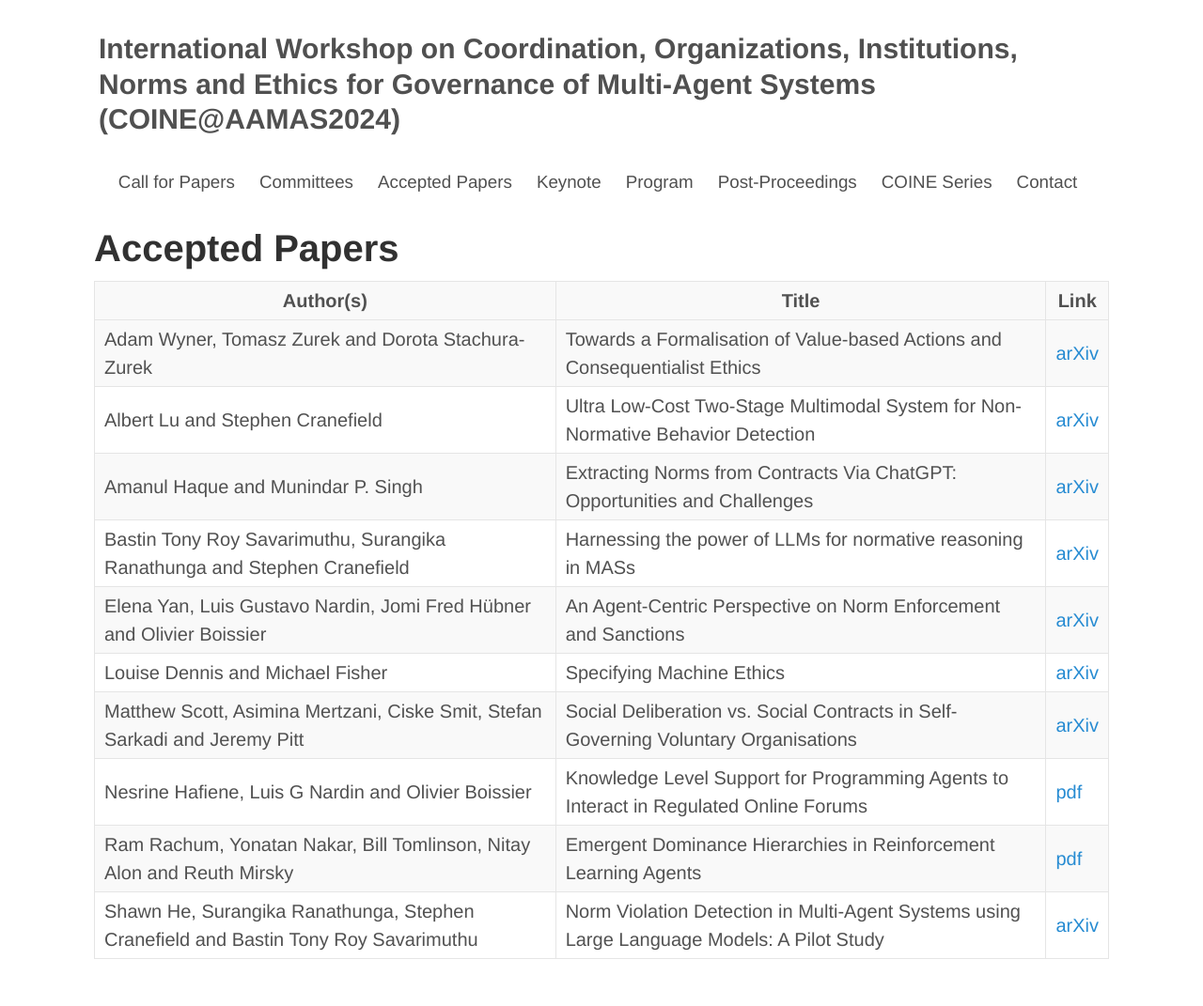
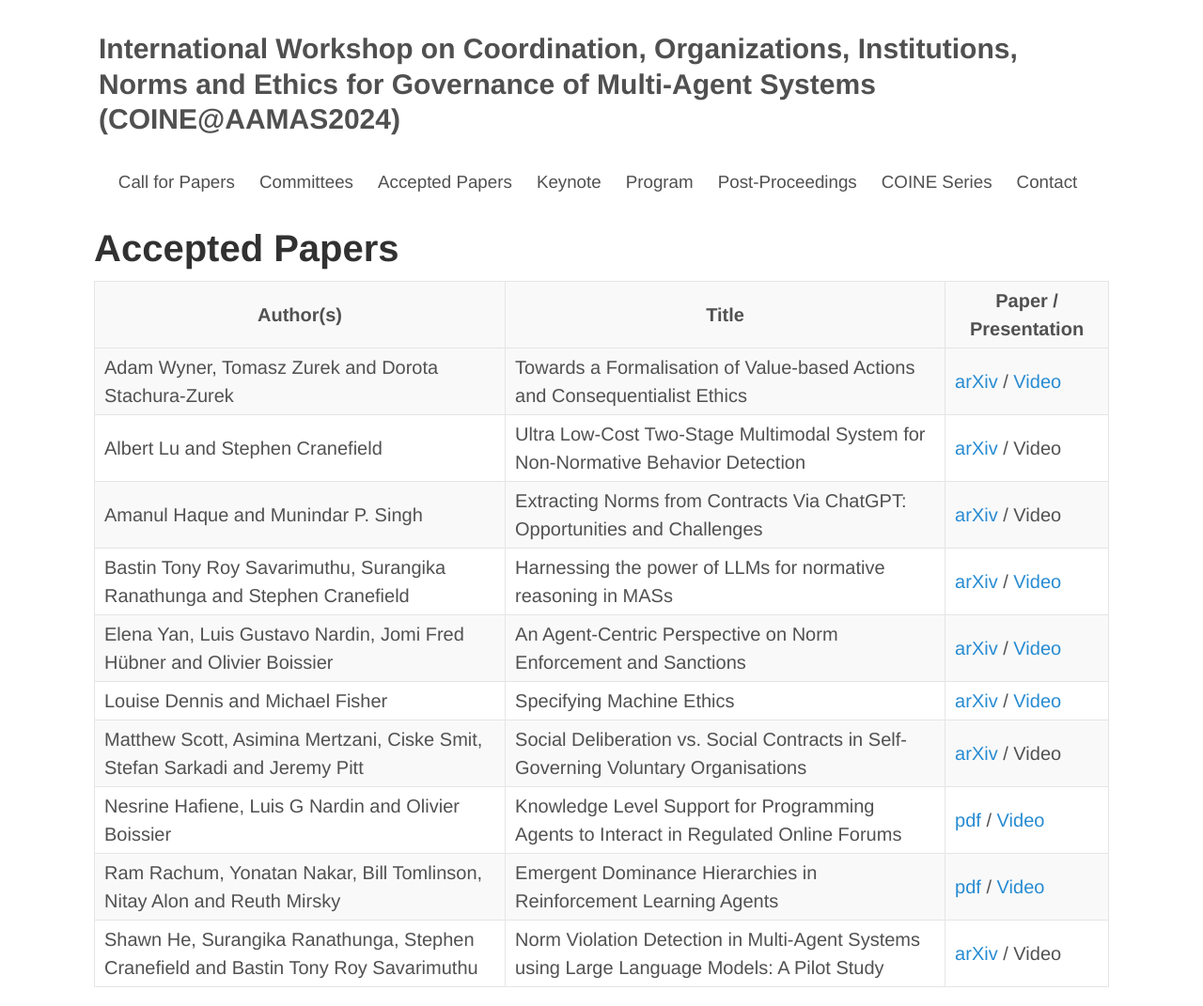
Before and after one commit to coin-workshop/coine-2024-auckland, a Jekyll site: the page built from accepted_papers.md, in a window 1280 px wide. Shown: the whole page at 94% size. Built offline with Jekyll 4.4.1, drawn with Linux system fonts in a browser that asks for light colours; before the commit the page ends 1041 px from its top, so only the background shows below that.

Commit message:
Added video to accepted papers/link post-proceedings

```diff
--- a/accepted_papers.md
+++ b/accepted_papers.md
@@ -4,15 +4,15 @@ title: Accepted Papers
 
 # Accepted Papers
 
-| Author(s) | Title | Link |
-|-----------|-------|------|
-| Adam Wyner, Tomasz Zurek and Dorota Stachura-Zurek                                 | Towards a Formalisation of Value-based Actions and Consequentialist Ethics | [arXiv](https://arxiv.org/abs/2403.16719){:target="_blank"} |
-| Albert Lu and Stephen Cranefield                                                   | Ultra Low-Cost Two-Stage Multimodal System for Non-Normative Behavior Detection | [arXiv](https://arxiv.org/abs/2403.16151){:target="_blank"} |
-| Amanul Haque and Munindar P. Singh                                                 | Extracting Norms from Contracts Via ChatGPT: Opportunities and Challenges | [arXiv](https://arxiv.org/abs/2404.02269){:target="_blank"} |
-| Bastin Tony Roy Savarimuthu, Surangika Ranathunga and Stephen Cranefield           | Harnessing the power of LLMs for normative reasoning in MASs | [arXiv](https://arxiv.org/abs/2403.16524){:target="_blank"} |
-| Elena Yan, Luis Gustavo Nardin, Jomi Fred Hübner and Olivier Boissier              | An Agent-Centric Perspective on Norm Enforcement and Sanctions | [arXiv](https://arxiv.org/abs/2403.15128){:target="_blank"} |
-| Louise Dennis and Michael Fisher                                                   | Specifying Machine Ethics | [arXiv](https://arxiv.org/abs/2403.16100){:target="_blank"} |
-| Matthew Scott, Asimina Mertzani, Ciske Smit, Stefan Sarkadi and Jeremy Pitt        | Social Deliberation vs. Social Contracts in Self-Governing Voluntary Organisations | [arXiv](https://arxiv.org/abs/2403.16329){:target="_blank"} |
-| Nesrine Hafiene, Luis G Nardin and Olivier Boissier                                | Knowledge Level Support for Programming Agents to Interact in Regulated Online Forums | [pdf](https://ci.mines-stetienne.fr/coine2024/nesrineEtAl2024-coine2024.pdf){:target="_blank"} |
-| Ram Rachum, Yonatan Nakar, Bill Tomlinson, Nitay Alon and Reuth Mirsky             | Emergent Dominance Hierarchies in Reinforcement Learning Agents | [pdf](https://r.rachum.com/dh-coine){:target="_blank"} |
-| Shawn He, Surangika Ranathunga, Stephen Cranefield and Bastin Tony Roy Savarimuthu | Norm Violation Detection in Multi-Agent Systems using Large Language Models: A Pilot Study | [arXiv](https://arxiv.org/abs/2403.16517){:target="_blank"} |
+| Author(s) | Title | Paper / Presentation |
+|-----------|-------|----------------------|
+| Adam Wyner, Tomasz Zurek and Dorota Stachura-Zurek                                 | Towards a Formalisation of Value-based Actions and Consequentialist Ethics | [arXiv](https://arxiv.org/abs/2403.16719){:target="_blank"} / [Video](https://www.youtube.com/watch?v=AAQghxND_TU){:target="_blank"} |
+| Albert Lu and Stephen Cranefield                                                   | Ultra Low-Cost Two-Stage Multimodal System for Non-Normative Behavior Detection | [arXiv](https://arxiv.org/abs/2403.16151){:target="_blank"} / Video |
+| Amanul Haque and Munindar P. Singh                                                 | Extracting Norms from Contracts Via ChatGPT: Opportunities and Challenges | [arXiv](https://arxiv.org/abs/2404.02269){:target="_blank"} / Video |
+| Bastin Tony Roy Savarimuthu, Surangika Ranathunga and Stephen Cranefield           | Harnessing the power of LLMs for normative reasoning in MASs | [arXiv](https://arxiv.org/abs/2403.16524){:target="_blank"} / [Video](https://www.youtube.com/watch?v=0IHrEvZIzt4){:target="_blank"} |
+| Elena Yan, Luis Gustavo Nardin, Jomi Fred Hübner and Olivier Boissier              | An Agent-Centric Perspective on Norm Enforcement and Sanctions | [arXiv](https://arxiv.org/abs/2403.15128){:target="_blank"} / [Video](https://www.youtube.com/watch?v=mhTkXgx4aJA){:target="_blank"} |
+| Louise Dennis and Michael Fisher                                                   | Specifying Machine Ethics | [arXiv](https://arxiv.org/abs/2403.16100){:target="_blank"} / [Video](https://www.youtube.com/watch?v=PUzb4l4vb9k){:target="_blank"} |
+| Matthew Scott, Asimina Mertzani, Ciske Smit, Stefan Sarkadi and Jeremy Pitt        | Social Deliberation vs. Social Contracts in Self-Governing Voluntary Organisations | [arXiv](https://arxiv.org/abs/2403.16329){:target="_blank"} / Video |
+| Nesrine Hafiene, Luis G Nardin and Olivier Boissier                                | Knowledge Level Support for Programming Agents to Interact in Regulated Online Forums | [pdf](https://ci.mines-stetienne.fr/coine2024/nesrineEtAl2024-coine2024.pdf){:target="_blank"} / [Video](https://www.youtube.com/watch?v=E_722iG0-Ag){:target="_blank"} |
+| Ram Rachum, Yonatan Nakar, Bill Tomlinson, Nitay Alon and Reuth Mirsky             | Emergent Dominance Hierarchies in Reinforcement Learning Agents | [pdf](https://r.rachum.com/dh-coine){:target="_blank"} / [Video](https://www.youtube.com/watch?v=_wmjbVduHi4){:target="_blank"} |
+| Shawn He, Surangika Ranathunga, Stephen Cranefield and Bastin Tony Roy Savarimuthu | Norm Violation Detection in Multi-Agent Systems using Large Language Models: A Pilot Study | [arXiv](https://arxiv.org/abs/2403.16517){:target="_blank"} / Video |
```
Also changed, not shown: postproceedings.md (+6 -0 lines).
